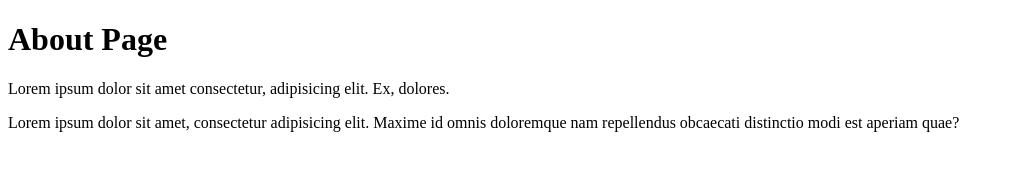
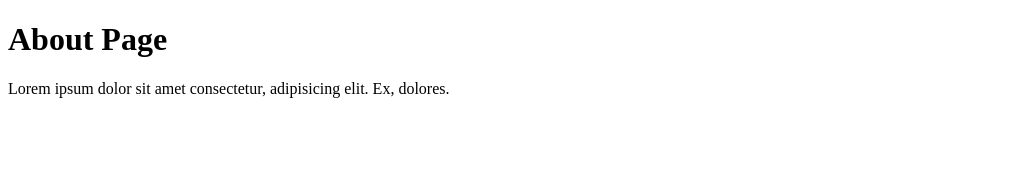
Before and after one commit to SuptoHossein/test, a plain HTML site: page contact.html in a window 1280 px wide. Shown: the whole page, without its empty margins (0-1014 px from the left). Drawn offline with Linux system fonts and the light colour scheme.

Commit message:
update on contact page line no. 14

```diff
--- a/contact.html
+++ b/contact.html
@@ -11,7 +11,7 @@
     <p>Lorem ipsum dolor sit amet consectetur, adipisicing elit. Ex, dolores.</p>
 
     <div class="alert">
-        <p>Lorem ipsum dolor sit amet, consectetur adipisicing elit. Maxime id omnis doloremque nam repellendus obcaecati distinctio modi est aperiam quae?</p>
+
     </div>
 </body>
 </html>
```
